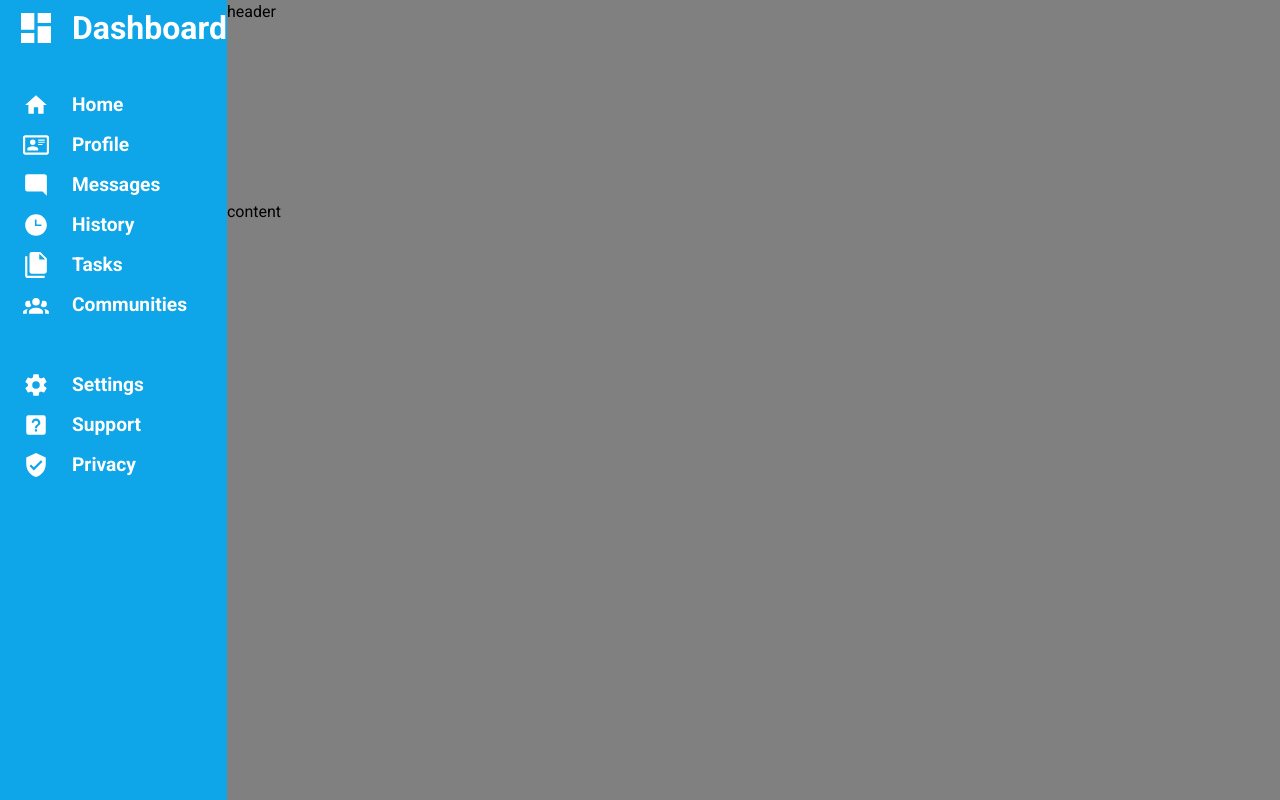
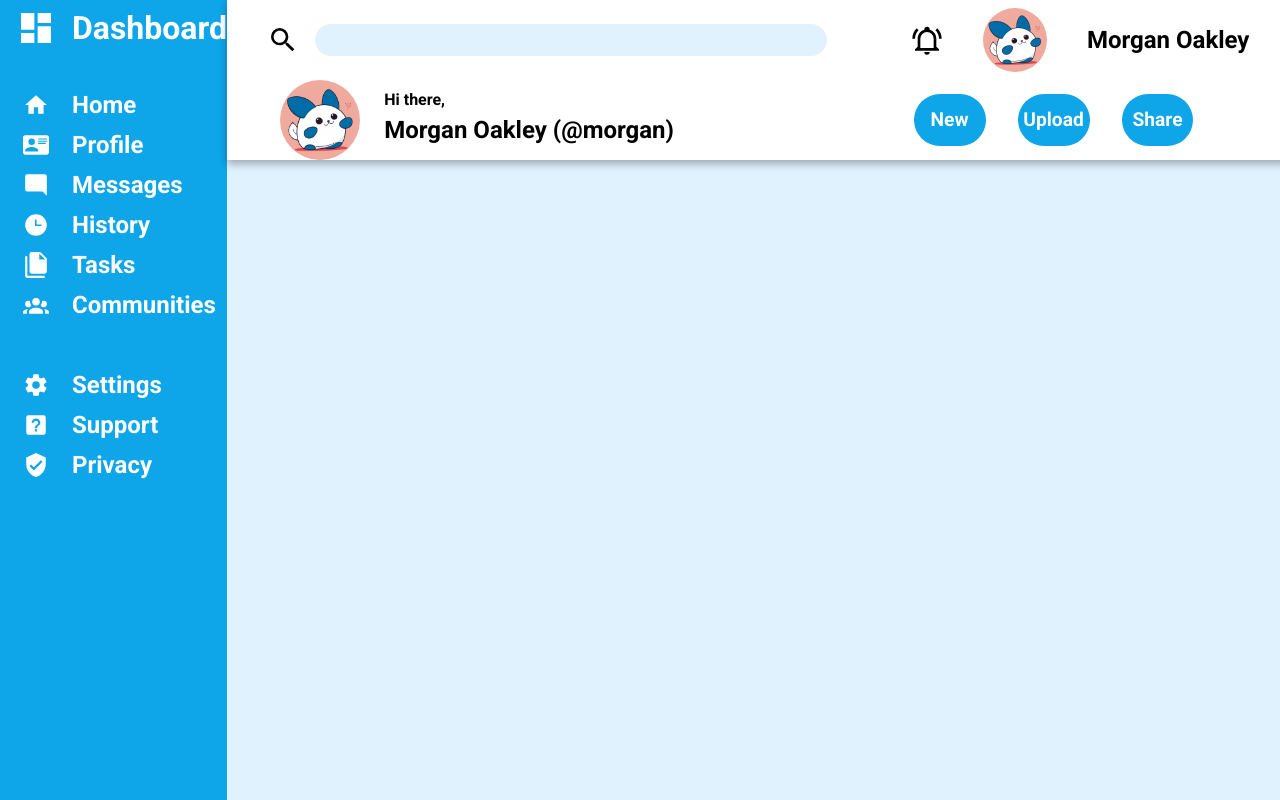
Before and after one commit to rsvinicius/admin-dashboard, a plain HTML site: page index.html in a window 1280 px wide. Drawn offline with Linux system fonts and the light colour scheme.

Commit message:
style(header): Create header layout

```diff
--- a/index.html
+++ b/index.html
@@ -15,6 +15,7 @@
             <div class="title">
                 <div class="dashboard-icon">
                     <svg xmlns="http://www.w3.org/2000/svg" viewBox="0 0 24 24">
+                        <title>dashboard</title>
                         <path d="M13,3V9H21V3M13,21H21V11H13M3,21H11V15H3M3,13H11V3H3V13Z" />
                     </svg>
                 </div>
@@ -24,6 +25,7 @@
                 <div class="navigation-item">
                     <div class="navigation-icon">
                         <svg xmlns="http://www.w3.org/2000/svg" viewBox="0 0 24 24">
+                            <title>home</title>
                             <path d="M10,20V14H14V20H19V12H22L12,3L2,12H5V20H10Z" />
                         </svg>
                     </div>
@@ -32,8 +34,9 @@
                 <div class="navigation-item">
                     <div class="navigation-icon">
                         <svg xmlns="http://www.w3.org/2000/svg" viewBox="0 0 24 24">
+                            <title>profile</title>
                             <path
-                                d="M22,3H2C0.91,3.04 0.04,3.91 0,5V19C0.04,20.09 0.91,20.96 2,21H22C23.09,20.96 23.96,20.09 24,19V5C23.96,3.91 23.09,3.04 22,3M22,19H2V5H22V19M14,17V15.75C14,14.09 10.66,13.25 9,13.25C7.34,13.25 4,14.09 4,15.75V17H14M9,7A2.5,2.5 0 0,0 6.5,9.5A2.5,2.5 0 0,0 9,12A2.5,2.5 0 0,0 11.5,9.5A2.5,2.5 0 0,0 9,7M14,7V8H20V7H14M14,9V10H20V9H14M14,11V12H18V11H14" />
+                                d="M2,3H22C23.05,3 24,3.95 24,5V19C24,20.05 23.05,21 22,21H2C0.95,21 0,20.05 0,19V5C0,3.95 0.95,3 2,3M14,6V7H22V6H14M14,8V9H21.5L22,9V8H14M14,10V11H21V10H14M8,13.91C6,13.91 2,15 2,17V18H14V17C14,15 10,13.91 8,13.91M8,6A3,3 0 0,0 5,9A3,3 0 0,0 8,12A3,3 0 0,0 11,9A3,3 0 0,0 8,6Z" />
                         </svg>
                     </div>
                     <p>Profile</p>
@@ -41,6 +44,7 @@
                 <div class="navigation-item">
                     <div class="navigation-icon">
                         <svg xmlns="http://www.w3.org/2000/svg" viewBox="0 0 24 24">
+                            <title>message</title>
                             <path d="M22,4C22,2.89 21.1,2 20,2H4A2,2 0 0,0 2,4V16A2,2 0 0,0 4,18H18L22,22V4Z" />
                         </svg>
                     </div>
@@ -49,6 +53,7 @@
                 <div class="navigation-item">
                     <div class="navigation-icon">
                         <svg xmlns="http://www.w3.org/2000/svg" viewBox="0 0 24 24">
+                            <title>clock</title>
                             <path
                                 d="M12 2C6.5 2 2 6.5 2 12C2 17.5 6.5 22 12 22C17.5 22 22 17.5 22 12S17.5 2 12 2M17 13H11V7H12.5V11.5H17V13Z" />
                         </svg>
@@ -58,6 +63,7 @@
                 <div class="navigation-item">
                     <div class="navigation-icon">
                         <svg xmlns="http://www.w3.org/2000/svg" viewBox="0 0 24 24">
+                            <title>tasks</title>
                             <path
                                 d="M15,7H20.5L15,1.5V7M8,0H16L22,6V18A2,2 0 0,1 20,20H8C6.89,20 6,19.1 6,18V2A2,2 0 0,1 8,0M4,4V22H20V24H4A2,2 0 0,1 2,22V4H4Z" />
                         </svg>
@@ -67,6 +73,7 @@
                 <div class="navigation-item">
                     <div class="navigation-icon">
                         <svg xmlns="http://www.w3.org/2000/svg" viewBox="0 0 24 24">
+                            <title>community</title>
                             <path
                                 d="M12,5.5A3.5,3.5 0 0,1 15.5,9A3.5,3.5 0 0,1 12,12.5A3.5,3.5 0 0,1 8.5,9A3.5,3.5 0 0,1 12,5.5M5,8C5.56,8 6.08,8.15 6.53,8.42C6.38,9.85 6.8,11.27 7.66,12.38C7.16,13.34 6.16,14 5,14A3,3 0 0,1 2,11A3,3 0 0,1 5,8M19,8A3,3 0 0,1 22,11A3,3 0 0,1 19,14C17.84,14 16.84,13.34 16.34,12.38C17.2,11.27 17.62,9.85 17.47,8.42C17.92,8.15 18.44,8 19,8M5.5,18.25C5.5,16.18 8.41,14.5 12,14.5C15.59,14.5 18.5,16.18 18.5,18.25V20H5.5V18.25M0,20V18.5C0,17.11 1.89,15.94 4.45,15.6C3.86,16.28 3.5,17.22 3.5,18.25V20H0M24,20H20.5V18.25C20.5,17.22 20.14,16.28 19.55,15.6C22.11,15.94 24,17.11 24,18.5V20Z" />
                         </svg>
@@ -78,6 +85,7 @@
                 <div class="navigation-item">
                     <div class="navigation-icon">
                         <svg xmlns="http://www.w3.org/2000/svg" viewBox="0 0 24 24">
+                            <title>cog</title>
                             <path
                                 d="M12,15.5A3.5,3.5 0 0,1 8.5,12A3.5,3.5 0 0,1 12,8.5A3.5,3.5 0 0,1 15.5,12A3.5,3.5 0 0,1 12,15.5M19.43,12.97C19.47,12.65 19.5,12.33 19.5,12C19.5,11.67 19.47,11.34 19.43,11L21.54,9.37C21.73,9.22 21.78,8.95 21.66,8.73L19.66,5.27C19.54,5.05 19.27,4.96 19.05,5.05L16.56,6.05C16.04,5.66 15.5,5.32 14.87,5.07L14.5,2.42C14.46,2.18 14.25,2 14,2H10C9.75,2 9.54,2.18 9.5,2.42L9.13,5.07C8.5,5.32 7.96,5.66 7.44,6.05L4.95,5.05C4.73,4.96 4.46,5.05 4.34,5.27L2.34,8.73C2.21,8.95 2.27,9.22 2.46,9.37L4.57,11C4.53,11.34 4.5,11.67 4.5,12C4.5,12.33 4.53,12.65 4.57,12.97L2.46,14.63C2.27,14.78 2.21,15.05 2.34,15.27L4.34,18.73C4.46,18.95 4.73,19.03 4.95,18.95L7.44,17.94C7.96,18.34 8.5,18.68 9.13,18.93L9.5,21.58C9.54,21.82 9.75,22 10,22H14C14.25,22 14.46,21.82 14.5,21.58L14.87,18.93C15.5,18.67 16.04,18.34 16.56,17.94L19.05,18.95C19.27,19.03 19.54,18.95 19.66,18.73L21.66,15.27C21.78,15.05 21.73,14.78 21.54,14.63L19.43,12.97Z" />
                         </svg>
@@ -87,6 +95,7 @@
                 <div class="navigation-item">
                     <div class="navigation-icon">
                         <svg xmlns="http://www.w3.org/2000/svg" viewBox="0 0 24 24">
+                            <title>help-box</title>
                             <path
                                 d="M11,18H13V16H11V18M12,6A4,4 0 0,0 8,10H10A2,2 0 0,1 12,8A2,2 0 0,1 14,10C14,12 11,11.75 11,15H13C13,12.75 16,12.5 16,10A4,4 0 0,0 12,6M5,3H19A2,2 0 0,1 21,5V19A2,2 0 0,1 19,21H5A2,2 0 0,1 3,19V5A2,2 0 0,1 5,3Z" />
                         </svg>
@@ -96,6 +105,7 @@
                 <div class="navigation-item">
                     <div class="navigation-icon">
                         <svg xmlns="http://www.w3.org/2000/svg" viewBox="0 0 24 24">
+                            <title>shield-check</title>
                             <path
                                 d="M10,17L6,13L7.41,11.59L10,14.17L16.59,7.58L18,9M12,1L3,5V11C3,16.55 6.84,21.74 12,23C17.16,21.74 21,16.55 21,11V5L12,1Z" />
                         </svg>
@@ -104,8 +114,46 @@
                 </div>
             </div>
         </div>
-        <div class="header">header</div>
-        <div class="content">content</div>
+        <div class="header">
+            <div class="top-bar">
+                <div class="search-bar">
+                    <svg class="header-icon" xmlns="http://www.w3.org/2000/svg" viewBox="0 0 24 24">
+                        <title>magnify</title>
+                        <path
+                            d="M9.5,3A6.5,6.5 0 0,1 16,9.5C16,11.11 15.41,12.59 14.44,13.73L14.71,14H15.5L20.5,19L19,20.5L14,15.5V14.71L13.73,14.44C12.59,15.41 11.11,16 9.5,16A6.5,6.5 0 0,1 3,9.5A6.5,6.5 0 0,1 9.5,3M9.5,5C7,5 5,7 5,9.5C5,12 7,14 9.5,14C12,14 14,12 14,9.5C14,7 12,5 9.5,5Z" />
+                    </svg>
+                    <input type="text">
+                </div>
+                <div class="notification">
+                    <svg class="header-icon" xmlns="http://www.w3.org/2000/svg" viewBox="0 0 24 24">
+                        <title>bell-ring-outline</title>
+                        <path
+                            d="M10,21H14A2,2 0 0,1 12,23A2,2 0 0,1 10,21M21,19V20H3V19L5,17V11C5,7.9 7.03,5.17 10,4.29C10,4.19 10,4.1 10,4A2,2 0 0,1 12,2A2,2 0 0,1 14,4C14,4.1 14,4.19 14,4.29C16.97,5.17 19,7.9 19,11V17L21,19M17,11A5,5 0 0,0 12,6A5,5 0 0,0 7,11V18H17V11M19.75,3.19L18.33,4.61C20.04,6.3 21,8.6 21,11H23C23,8.07 21.84,5.25 19.75,3.19M1,11H3C3,8.6 3.96,6.3 5.67,4.61L4.25,3.19C2.16,5.25 1,8.07 1,11Z" />
+                    </svg>
+                    <div class="circle-portrait">
+                        <img src="resources/images/avatar_ai_generated_3.jpeg" alt="Portrait">
+                    </div>
+                    <p>Morgan Oakley</p>
+                </div>
+            </div>
+            <div class="bottom-bar">
+                <div class="greetings-bar">
+                    <div class="circle-portrait">
+                        <img src="resources/images/avatar_ai_generated_3.jpeg" alt="Portrait">
+                    </div>
+                    <div class="greeting">
+                        <p>Hi there,</p>
+                        <p id="name-emphasis">Morgan Oakley (@morgan)</p>
+                    </div>
+                </div>
+                <div class="actions-bar">
+                    <button>New</button>
+                    <button>Upload</button>
+                    <button>Share</button>
+                </div>
+            </div>
+        </div>
+        <div class="content"></div>
     </div>
 </body>
 
--- a/styles.css
+++ b/styles.css
@@ -1,5 +1,18 @@
 @import url('https://fonts.googleapis.com/css2?family=Roboto:ital,wght@0,100;0,300;0,400;0,500;0,700;0,900;1,100;1,300;1,400;1,500;1,700;1,900&display=swap');
-/* https://fonts.google.com/specimen/Roboto */
+
+:root {
+    --sky-50: #f0f9ff;
+    --sky-100: #e0f2fe;
+    --sky-200: #bae6fd;
+    --sky-300: #7dd3fc;
+    --sky-400: #38bdf8;
+    --sky-500: #0ea5e9;
+    --sky-600: #0284c7;
+    --sky-700: #0369a1;
+    --sky-800: #075985;
+    --sky-900: #0c4a6e;
+    --sky-950: #082f49;
+}
 
 html {
     font-size: 16px;
@@ -12,18 +25,13 @@ html {
     height: 100vh;
     width: 100vw;
     display: grid;
-    grid-template-columns: 1fr 6fr;
-    grid-template-rows: 2fr 6fr;
-}
-
-.header,
-.content {
-    background-color: gray;
+    grid-template-columns: 1fr 5fr;
+    grid-template-rows: 1.5fr 6fr;
 }
 
 .sidebar {
     grid-row: 1 / span 2;
-    background-color: #0ea5e9;
+    background-color: var(--sky-500);
     color: white;
     font-weight: bold;
 
@@ -67,12 +75,142 @@ html {
 .top-navigation-bar,
 .bottom-navigation-bar {
     padding-top: 5vh;
-    font-size: 1.2rem;
+    font-size: 1.5rem;
 }
 
+.navigation-item:hover {
+    box-shadow: 0 4px 5px rgba(0, 0, 0, 0.2);
+    background-color: var(--sky-300);
+}
 
-.navigation-item:hover {
-    top: -2px;
-    box-shadow: 0 4px 5px rgba(0, 0, 0, 0.2);
-    background-color: #7dd3fc;
+.header {
+    display: grid;
+    grid-template-rows: 1fr 1fr;
+    box-shadow: rgba(0, 0, 0, 0.3) 0px 4px 8px;
+    width: 83.33vw;
+    position: relative;
+    z-index: 10;
 }
+
+.top-bar {
+    display: flex;
+    height: 10vh;
+}
+
+.search-bar,
+.notification {
+    display: flex;
+    align-items: center;
+    justify-content: center;
+}
+
+.search-bar {
+    width: 60%;
+    gap: 1rem;
+}
+
+.notification {
+    width: 40%;
+    justify-content: center;
+    gap: 2.5rem;
+    font-weight: bold;
+    font-size: 1.5rem;
+}
+
+.header-icon {
+    height: 2rem;
+}
+
+.circle-portrait {
+    width:  4rem;
+    height: 4rem;
+    overflow: hidden;
+    border-radius: 50%;
+}
+
+.circle-portrait img {
+    width: 100%;
+    height: 100%;
+    object-fit: cover;
+}
+
+input {
+    height: 40%;
+    width: 80%;
+    border-radius: 1.5rem;
+    padding: 0.6rem 1rem;
+    background-color: var(--sky-100);
+    outline: 0;
+    border: 0;
+    font-size: .8rem;
+}
+
+input:focus {
+    border: 0.1rem solid var(--sky-300);
+}
+
+:focus {
+    outline: 0;
+}
+
+.bottom-bar {
+    display: flex;
+    height: 10vh;
+}
+
+.greetings-bar,
+.actions-bar {
+    display: flex;
+}
+
+.greetings-bar {
+    padding-left: 5%;
+    justify-content: flex-start;
+    gap: 1.5rem;
+    width: 55%;
+}
+
+.greetings-bar > .circle-portrait {
+    width:  5rem;
+    height: 5rem;
+}
+
+.greeting {
+    margin-top: 0.5rem;
+    font-size: 1rem;
+    font-weight: bold;
+}
+
+#name-emphasis {
+    font-size: 1.5rem
+}
+
+.actions-bar {
+    align-items: center;
+    justify-content: center;
+    gap: 2rem;
+    width: 45%;
+}
+
+button {
+    color: white;
+    background-color: var(--sky-500);
+    border: 0;
+    border-radius: 2rem;
+    box-sizing: border-box;
+    font-size: 1.2rem;
+    font-weight: 600;
+    padding: .75rem 0;
+    width: 15%;
+    text-align: center;
+}
+
+button:hover {
+    background-color: var(--sky-300);
+    opacity: 0.75;
+    border: 0.1rem solid var(--sky-300);
+}
+
+.content {
+    background-color: var(--sky-100);
+}
```
Also changed, not shown: resources/images/avatar_ai_generated_1.jpeg (added), resources/images/avatar_ai_generated_2.jpeg (added), resources/images/avatar_ai_generated_3.jpeg (added), resources/images/avatar_ai_generated_4.jpeg (added), resources/images/avatar_ai_generated_5.jpeg (added), resources/images/avatar_ai_generated_6.jpeg (added), resources/images/avatar_ai_generated_7.jpeg (added), resources/images/avatar_ai_generated_8.jpeg (added).
